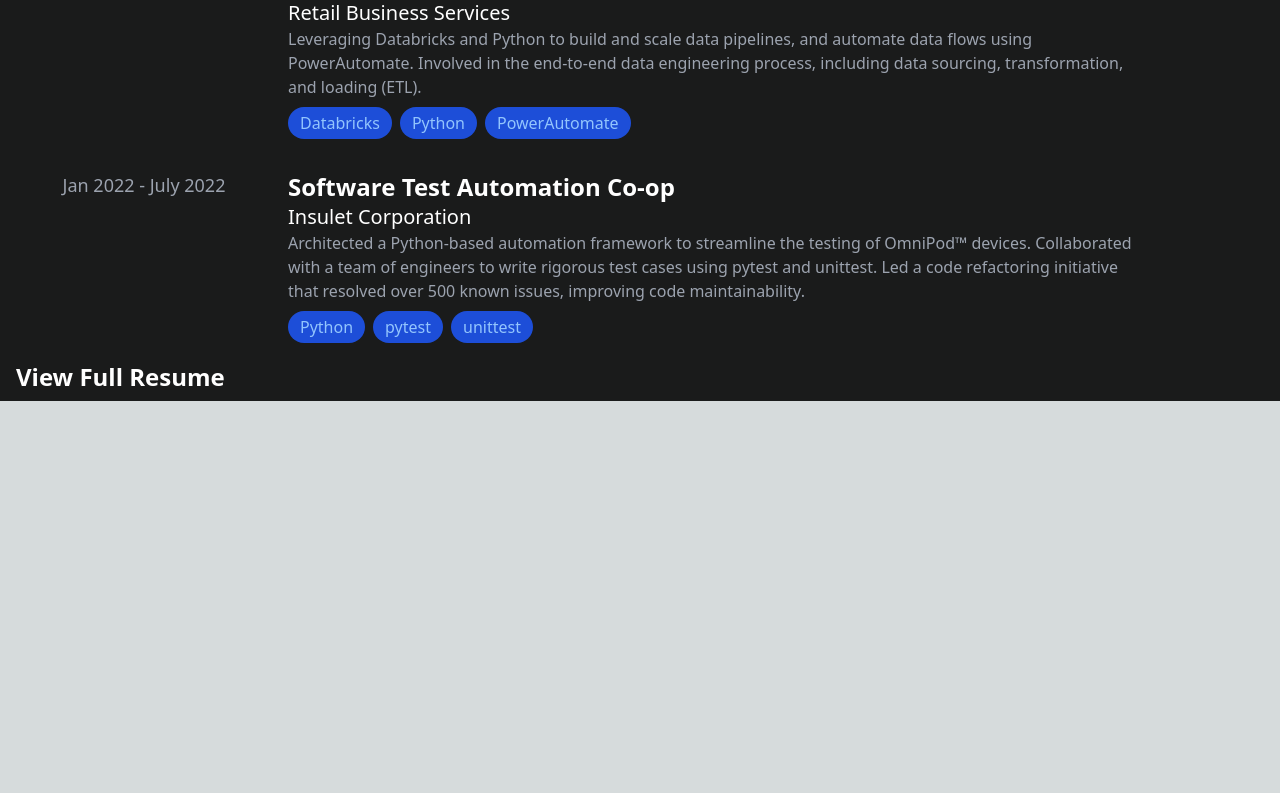
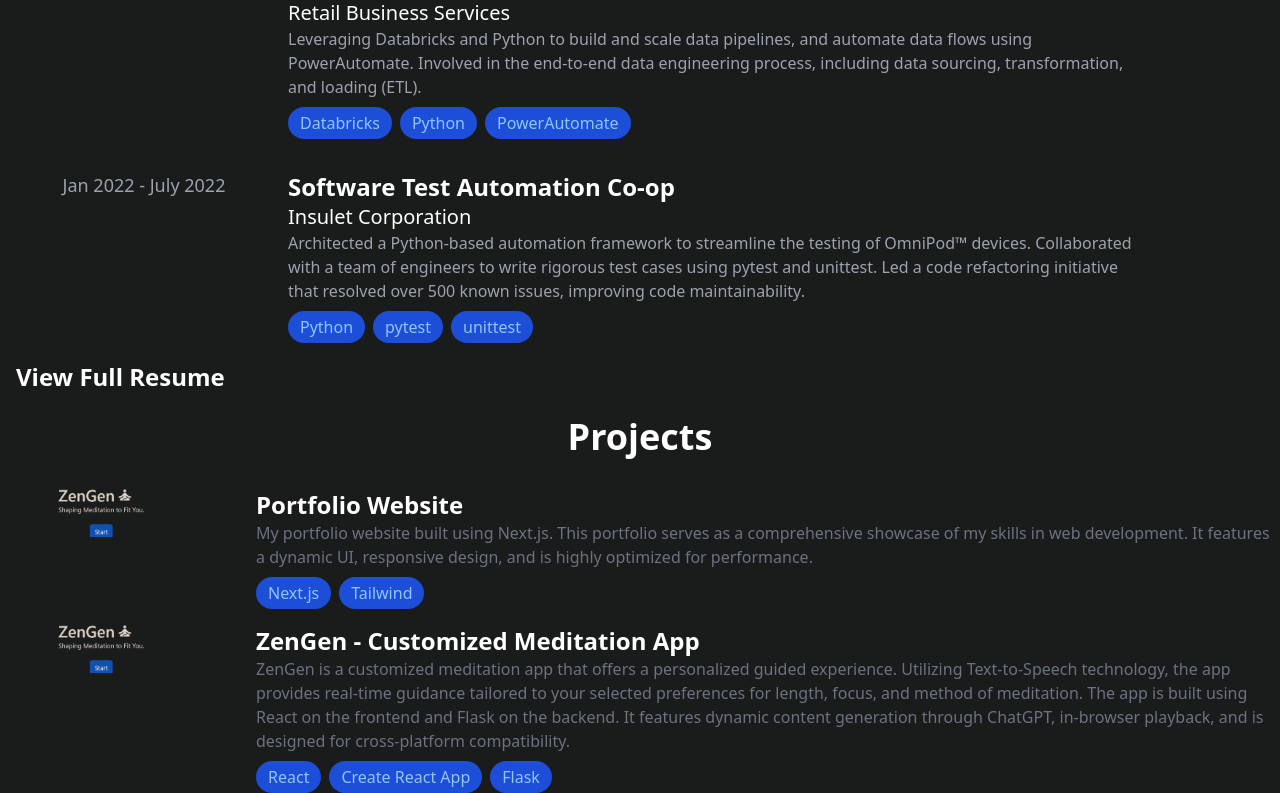
Before and after one commit to csiv23/portfolio, a Next.js app in the folder frontend/: page / in a window 1280 px wide. Shown: the part 1353-2146 px from the top of the page. Before the commit the page ends 1754 px from the top, so only its background shows below. Built offline with nearby package versions, Linux system fonts and the light colour scheme.

Commit message:
Added projects section

```diff
--- a/frontend/components/Main.tsx
+++ b/frontend/components/Main.tsx
@@ -4,6 +4,7 @@
 import About from "./About";
 import Skills from "./Skills";
 import Experience from "./Experience";
+import Projects from "./Projects";
 
 const Main: React.FC = () => {
   const [isDarkMode, setIsDarkMode] = useState(false);
@@ -26,6 +27,7 @@
       </div>
       <Skills />
       <Experience />
+      <Projects />
     </>
   );
 };
--- /dev/null
+++ b/frontend/components/Projects.module.css
@@ -0,0 +1,22 @@
+/* frontend/components/Projects.module.css */
+.projectBox {
+    /* Add your specific styles for the project boxes here */
+  }
+
+  .projectImage {
+    width: 200px;
+    height: 48px;
+    object-fit: cover;
+  }
+
+  .projectTitle {
+    transition: all 0.3s ease;
+  }
+
+  .projectTitle:hover {
+    color: #00FF00; /* Or any other color you like */
+  }
+
+  .techButton {
+    /* Add your specific styles for the tech buttons here */
+  }
--- /dev/null
+++ b/frontend/components/Projects.tsx
@@ -0,0 +1,81 @@
+// frontend/components/Projects.tsx
+import React, { FC } from "react";
+import styles from "./Projects.module.css";
+
+type Project = {
+  name: string;
+  description: string;
+  imageSrc: string;
+  technologies: string[];
+  link?: string;
+};
+
+const Projects: FC = () => {
+  const projects: Project[] = [
+    {
+      name: "Portfolio Website",
+      description:
+        "My portfolio website built using Next.js. This portfolio serves as a comprehensive showcase of my skills in web development. It features a dynamic UI, responsive design, and is highly optimized for performance.",
+      imageSrc: "/images/zengen.png",
+      technologies: ["Next.js", "Tailwind"],
+      link: "https://github.com/yourusername/portfolio",
+    },
+    {
+      name: "ZenGen - Customized Meditation App",
+      description: "ZenGen is a customized meditation app that offers a personalized guided experience. Utilizing Text-to-Speech technology, the app provides real-time guidance tailored to your selected preferences for length, focus, and method of meditation. The app is built using React on the frontend and Flask on the backend. It features dynamic content generation through ChatGPT, in-browser playback, and is designed for cross-platform compatibility.",
+      imageSrc: "/images/zengen.png",
+      technologies: ["React", "Create React App", "Flask"],
+      link: "https://github.com/yourusername/chat-app",
+    },
+  ];
+
+  return (
+    <div
+      style={{ backgroundColor: "rgb(26, 27, 27)", paddingTop: "2vh" }}
+      className="text-center w-full"
+    >
+      <h2 className="text-4xl font-semibold text-white mb-8">Projects</h2>
+      <div className="grid grid-cols-4 gap-4 w-full">
+        {projects.map((project, index) => (
+          <div
+            key={index}
+            className={`col-span-4 grid grid-cols-5 w-full ${styles.projectBox}`}
+          >
+            {/* Image */}
+            <div className="col-span-1">
+              <img
+                src={project.imageSrc}
+                alt={project.name}
+                className={`${styles.projectImage}`}
+              />
+            </div>
+            {/* Details */}
+            <div className="col-span-4 text-left w-full">
+              <a
+                href={project.link || "#"}
+                target="_blank"
+                rel="noopener noreferrer"
+                className="text-2xl font-semibold text-white"
+              >
+                {project.name}
+              </a>
+              <p className="text-base text-gray-500">{project.description}</p>
+              <div className="mt-2 flex space-x-2">
+                {project.technologies.map((tech, techIndex) => (
+                  <button
+                    key={techIndex}
+                    className={`bg-blue-700 text-blue-300 rounded-full px-3 py-1 ${styles.techButton}`}
+                  >
+                    {tech}
+                  </button>
+                ))}
+              </div>
+            </div>
+          </div>
+        ))}
+      </div>
+    </div>
+  );
+};
+
+export default Projects;
```
Also changed, not shown: frontend/public/images/zengen.png (added).
